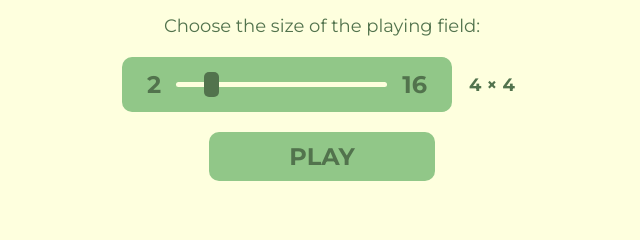
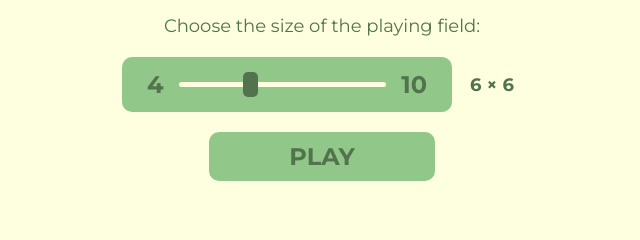
Before and after one commit to RipeCherries/emoji-memory-game, a plain HTML site: page index.html in a window 1280 px wide. Shown: the part 356-596 px from the top of the page, 318-958 px from the left. Drawn offline with Linux system fonts and the light colour scheme.

Commit message:
Fix values in input

```diff
--- a/index.html
+++ b/index.html
@@ -24,13 +24,13 @@
             <div class="level-size">
                 <div class="range">
                     <div class="field">
-                        <div class="value left">2</div>
-                        <input type="range" min="2" max="16" value="4" step="2" oninput="changeSize();" />
-                        <div class="value right">16</div>
+                        <div class="value left">4</div>
+                        <input type="range" min="4" max="10" value="6" step="2" oninput="changeSize();" />
+                        <div class="value right">10</div>
                     </div>
                 </div>
                 <div class="slider-value">
-                    <span>4</span> × <span>4</span>
+                    <span>6</span> × <span>6</span>
                 </div>
             </div>
             <div class="button-play">
--- a/main.js
+++ b/main.js
@@ -10,4 +10,5 @@ const changeSize = () => {
 const setSize = () => {
     localStorage.clear();
     localStorage.setItem("size", inputSlider.value);
+    inputSlider.value = "6";
 }
```
